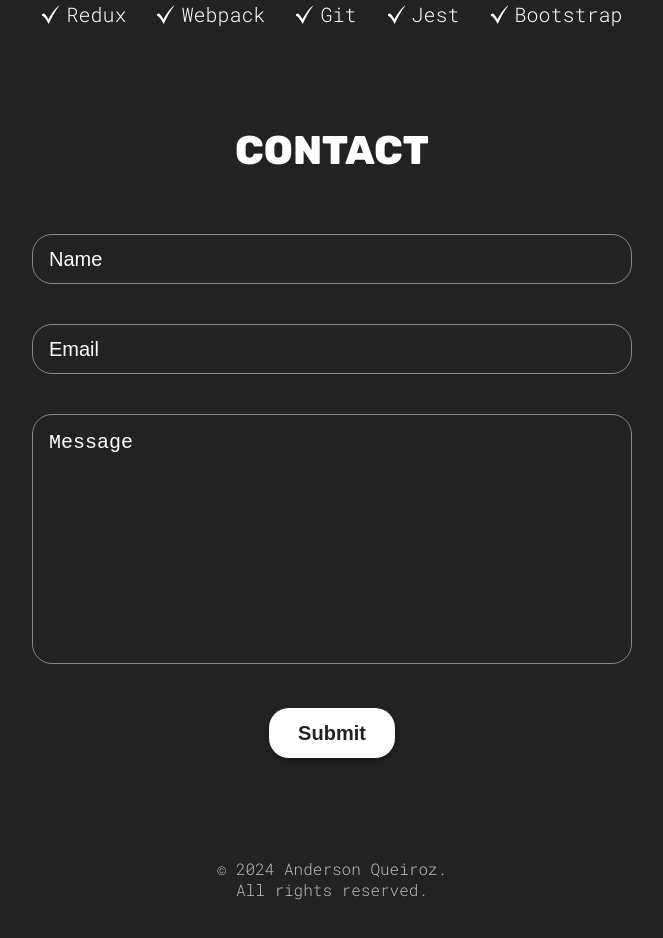
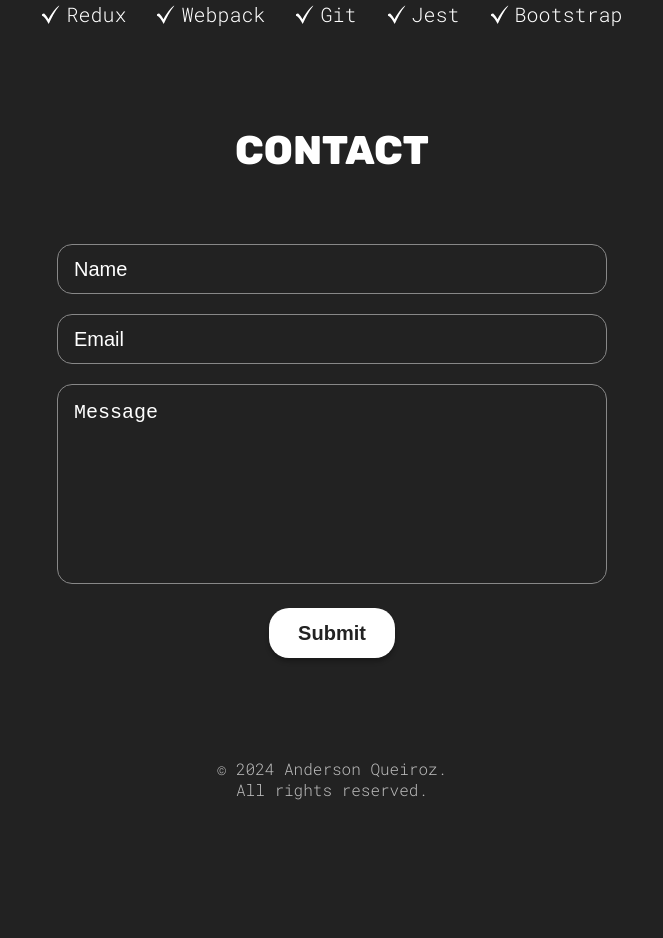
Before and after one commit to Tactical-Programmer/TPStudios, a React (Vite) app: page / in a window 1280 px wide. Shown: the part 1700-2638 px from the top of the page, without its empty margins (308-971 px from the left). Built offline with nearby package versions, Linux system fonts and the light colour scheme.

Commit message:
Remove Deploy File
It's causing security issues on github

```diff
--- a/src/Sections/Contact/ContactStyles.module.css
+++ b/src/Sections/Contact/ContactStyles.module.css
@@ -2,30 +2,32 @@
   display: flex;
   flex-direction: column;
   text-align: center;
+  justify-content: center;
+  gap: 10px;
 }
 
 form {
   display: flex;
   flex-direction: column;
-  gap: 30px;
+  gap: 20px;
 }
 
 textarea,
 input:not([type="submit"]) {
   height: 50px;
   padding-left: 16px;
-  width: 250px;
+  width: 300px;
 }
 
 textarea {
   padding-top: 16px;
   resize: none;
-  height: 250px;
+  height: 200px;
 }
 
 input,
 textarea {
-  border-radius: 20px;
+  border-radius: 15px;
   border: #888 1px solid;
   box-sizing: border-box;
   justify-self: center;
@@ -63,17 +65,17 @@ input[type="submit"]:active {
 @media (width >= 800px) {
   textarea,
   input:not([type="submit"]) {
-    width: 600px;
+    width: 550px;
     font-size: 20px;
   }
   form {
-    gap: 40px;
+    gap: 20px;
   }
 }
 
 @media (width >= 1400px) {
   textarea,
   input:not([type="submit"]) {
-    width: 800px;
+    width: 600px;
   }
 }
--- a/src/Sections/Footer/Footer.jsx
+++ b/src/Sections/Footer/Footer.jsx
@@ -2,12 +2,12 @@ import styles from "./FooterStyles.module.css";
 
 function Footer() {
   return (
-    <section id="footer" className={styles.container}>
+    <div id="footer" className={styles.container}>
       <p>
         &copy; 2024 Anderson Queiroz. <br />
         All rights reserved.
       </p>
-    </section>
+    </div>
   );
 }
 
--- a/src/Sections/Footer/FooterStyles.module.css
+++ b/src/Sections/Footer/FooterStyles.module.css
@@ -1,5 +1,6 @@
 .container {
   text-align: center;
+  justify-content: center;
   p {
     font-size: 16px;
     color: var(--footer-text-color);
--- a/src/Sections/Skills/SkillsStyles.module.css
+++ b/src/Sections/Skills/SkillsStyles.module.css
@@ -2,6 +2,8 @@
   display: flex;
   flex-direction: column;
   text-align: center;
+  justify-content: center;
+  gap: 0px;
 
   span {
     display: flex;
```
Also changed, not shown: src/App.css (+0 -8 lines), src/App.jsx (+9 -1 lines).
